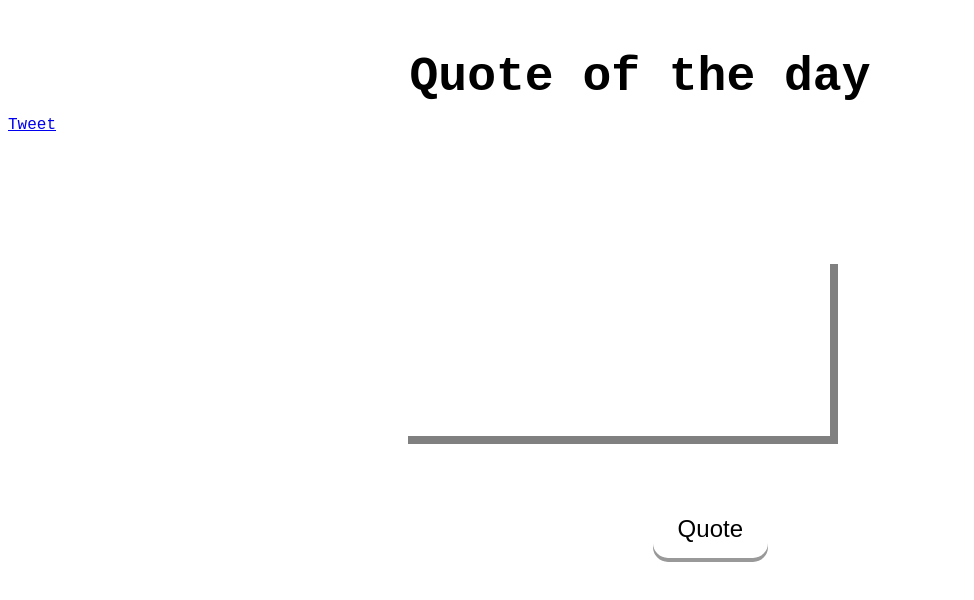
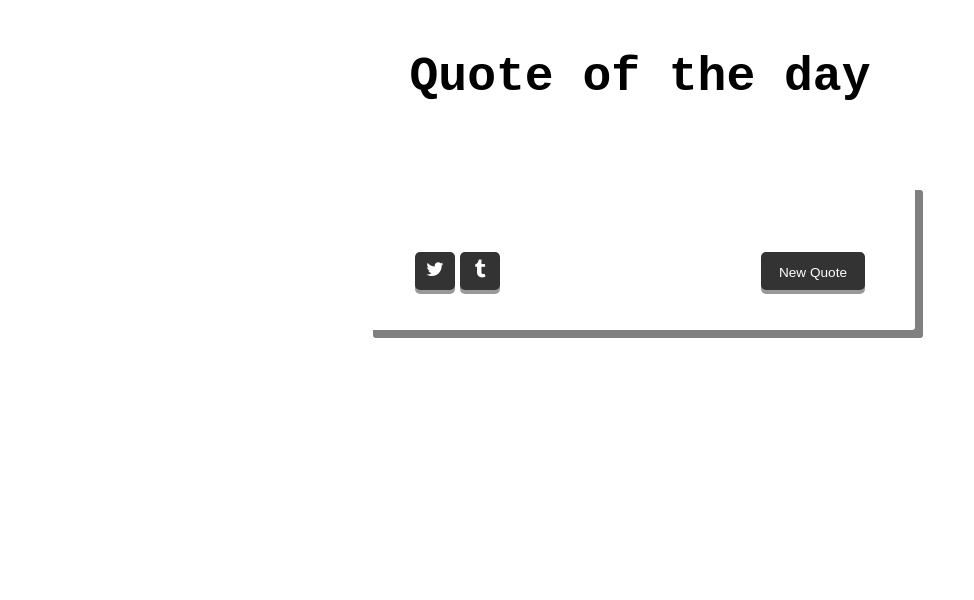
Before and after one commit to ruchi-jain/QuoteOfDay, a plain HTML site: page index.html in a window 1280 px wide. Shown: the whole page, without its empty margins (0-974 px from the left). Drawn offline with nearby package versions, Linux system fonts and the light colour scheme; no server answers.

Commit message:
added twitter and tumbler code

```diff
--- a/css/main.css
+++ b/css/main.css
@@ -1,48 +1,89 @@
+* {
+  margin: 0;
+  padding: 0;
+  list-style: none;
+  vertical-align: baseline;
+}
+div {
+  position:relative;
+  z-index: 2;
+}
+
 body {
     font-family: monospace;
     font-size: 16px;
 }
-#div1 {
-    width: 400px;
-    height: 150px;
-    padding: 15px;
-    background-color: white;
-    box-shadow: 8px 8px grey;
-    margin: 0 auto;
-    word-break: break-all;
-    position: fixed;
-    top: 50%;
-    left: 50%;
-    margin-top: -9em;
-    /*set to a negative number 1/2 of your height*/
-    margin-left: -15em;
-}
+
 span {
     float: right;
     font-size:0.9em;
 }
-.button {
-    float: right;
-    margin-top: 16em;
-    /*set to a negative number 1/2 of your height*/
-    margin-right: 21em;
-    display: inline-block;
-    padding: 15px 25px;
-    font-size: 24px;
-    cursor: pointer;
-    text-align: center;
-    text-decoration: none;
-    outline: none;
-    color: black;
-    background-color: white;
-    border: none;
-    border-radius: 15px;
-    box-shadow: 0 4px #999;
+.quote-box {
+  border-radius:3px;
+  position:relative;
+  margin:8% auto auto auto;
+  width:450px;
+  padding:40px 50px;
+  display:table;
+  background-color:#fff;
+    box-shadow: 8px 8px grey;
+  .quote-text {
+    i{
+      font-size:1.0em;
+      margin-right: 0.4em;
+    }
+    text-align:center;
+    width:450px;
+    height:auto;
+    clear:both;
+    font-weight:500;
+    font-size:1.75em;
+  }
+  .quote-author {
+    width:450px;
+    height:auto;
+    clear:both;
+    padding-top:20px;
+    font-size:1em;
+    text-align:right;
+  }
+.buttons {
+    width:450px;
+    margin:auto;
+    display:block;
+    .button {
+      height:38px;
+      border:none;
+      border-radius:5px;
+      box-shadow: 0 4px #999;
+      color:#fff;
+      background-color:#333;
+      outline:none;
+      font-size:0.85em;
+      padding: 8px 18px 6px 18px;
+      margin-top:30px;
+      opacity:1;
+      cursor:pointer;
+      &:hover {
+        opacity:0.9;
+      }
+      &#tweet-quote, &#tumblr-quote {
+        float:left;
+        padding:0px;
+        padding-top:8px;
+        text-align:center;
+        font-size:1.2em;
+        margin-right:5px;
+        height:30px;
+        width:40px;
+      }
+      &#new-quote {
+        float:right;
+      }
+    }
+  }
 }
-.button:active {
-    box-shadow: 0 5px #666;
-    transform: translateY(4px);
-}
+
 .layer {
     margin: 0 auto;
     margin-top: 50px;
--- a/index.html
+++ b/index.html
@@ -1,25 +1,36 @@
 <!DOCTYPE html>
 <html>
+
 <head>
     <title>Random Quote Machine</title>
+    <meta name="viewport" content="width=device-width, initial-scale=1">
     <link href="css/main.css" type="text/css" rel="stylesheet">
 
-        <link rel="canonical" href="https://dev.twitter.com/web/tweet-button">
-        <link href="//maxcdn.bootstrapcdn.com/font-awesome/4.3.0/css/font-awesome.min.css" type="text/css" rel="stylesheet">
+    <link rel="stylesheet" href="http://cdnjs.cloudflare.com/ajax/libs/font-awesome/4.4.0/css/font-awesome.min.css">
     <script src="https://ajax.googleapis.com/ajax/libs/jquery/1.12.2/jquery.min.js"></script>
     <script type="application/javascript" src="js/main.js"></script>
 </head>
+
 <body>
     <div class="layer">Quote of the day</div>
-        <div id="div1"></div>
+    <div class="quote-box">
+        <div class="quote-text"></div>
 
-        <br>
-        <br>
-        <a class="twitter-share-button"
-         href="https://twitter.com/intent/tweet?text="
-         data-size="large">
-        Tweet</a>
-        <button class="button">Quote</button>
+
+        <div class="buttons">
+            <a class="button" id="tweet-quote" title="Tweet this quote!" target="_blank">
+                <i class="fa fa-twitter"></i>
+            </a>
+            <a class="button" id="tumblr-quote" title="Post this quote on tumblr!" target="_blank">
+                <i class="fa fa-tumblr"></i>
+            </a>
+            <button class="button" id="new-quote">New Quote</button>
+
+        </div>
+    </div>
+
+
 
 </body>
+
 </html>
--- a/js/main.js
+++ b/js/main.js
@@ -1,16 +1,31 @@
 var myColors = ['#FDE3A7', '#F1A9A0', '#AEA8D3', '#A2DED0', '#89C4F4'];
+var currentQuote = '', currentAuthor = '';
 
 $(document).ready(function () {
     getQuote();
-    $("button").click(function () {
+    $("#new-quote").click(function () {
         var randomize = Math.floor(Math.random() * myColors.length);
+        console.log(randomize);
         $('body').css("background-color", myColors[randomize]);
+        console.log("Call getQuote");
         getQuote();
 
     });
+
+    $('#tweet-quote').on('click', function() {
+      openURL('https://twitter.com/intent/tweet?hashtags=quotes&related=freecodecamp&text=' + encodeURIComponent('"' + currentQuote + '" ' + currentAuthor));
+
+  });
+  $('#tumblr-quote').on('click', function() {
+
+      openURL('https://www.tumblr.com/widgets/share/tool?posttype=quote&tags=quotes&freecodecamp&caption='+encodeURIComponent(currentAuthor)+'&content=' + encodeURIComponent(currentQuote));
+
+  });
 });
 
+
 function getQuote(){
+    console.log("in getQuote");
     $.ajax({
             method: "POST",
             url: "https://andruxnet-random-famous-quotes.p.mashape.com/cat=famous",
@@ -20,8 +35,12 @@ function getQuote(){
             },
             success: function (data) {
                 var val = JSON.parse(data);
+                currentQuote= val["quote"];
+                currentAuthor= val["author"];
                 console.log(val);
-                $("#div1").html(val["quote"] + "<br> <br> <span> - " + val["author"] + "</span>");
+                $(".quote-text").html(currentQuote + "<br> <br> <span class='quote-author'> - " + currentAuthor + "</span>");
+                $('#tweet-quote').attr('href', 'https://twitter.com/intent/tweet?hashtags=quotes&related=freecodecamp&text=' + encodeURIComponent('"' + currentQuote + '" ' + currentAuthor));
+        $('#tumblr-quote').attr('href', 'https://www.tumblr.com/widgets/share/tool?posttype=quote&tags=quotes&freecodecamp&caption='+encodeURIComponent(currentAuthor)+'&content=' + encodeURIComponent(currentQuote));
             }
         });
 }
```
Lines whose indentation alone changed are shown as unchanged.
